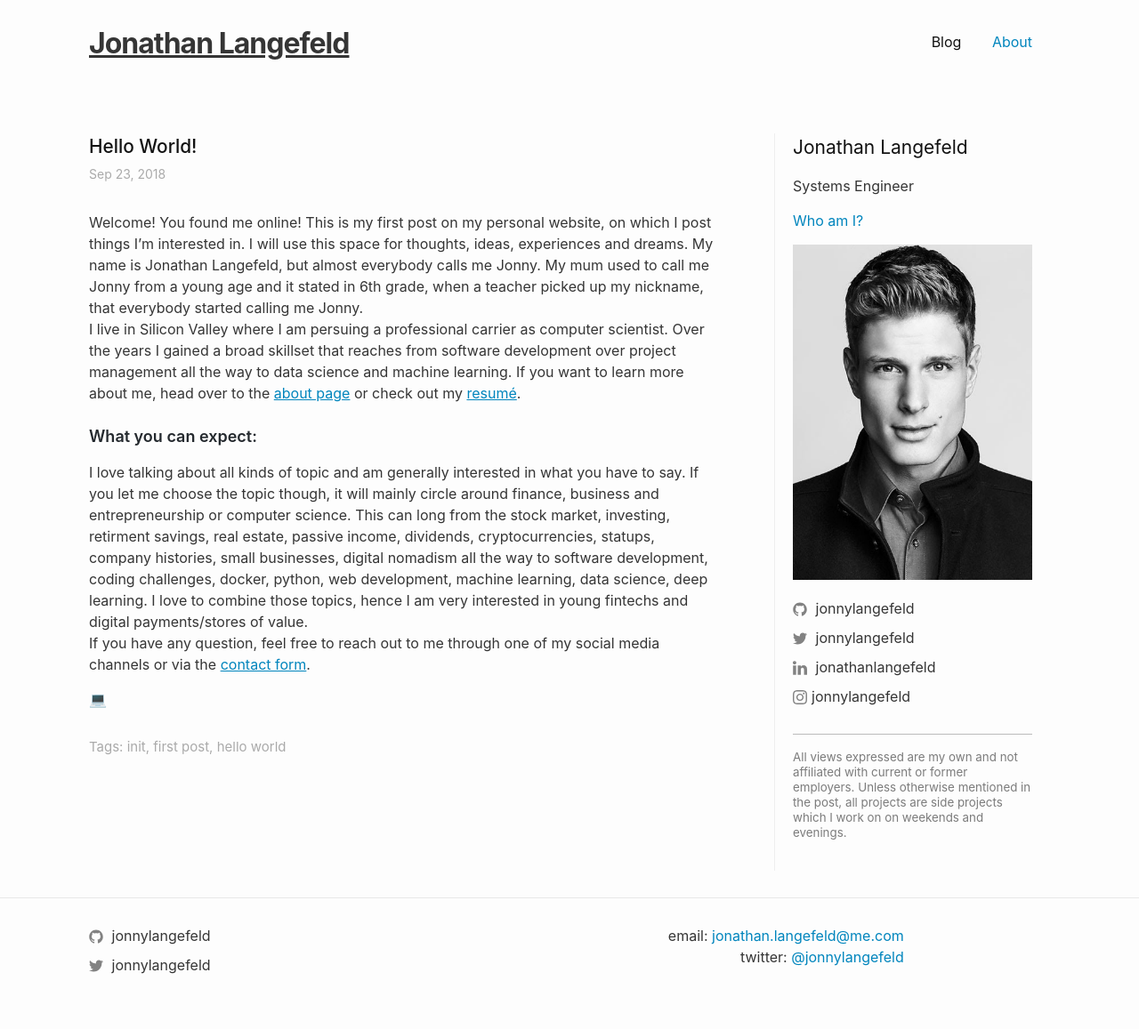
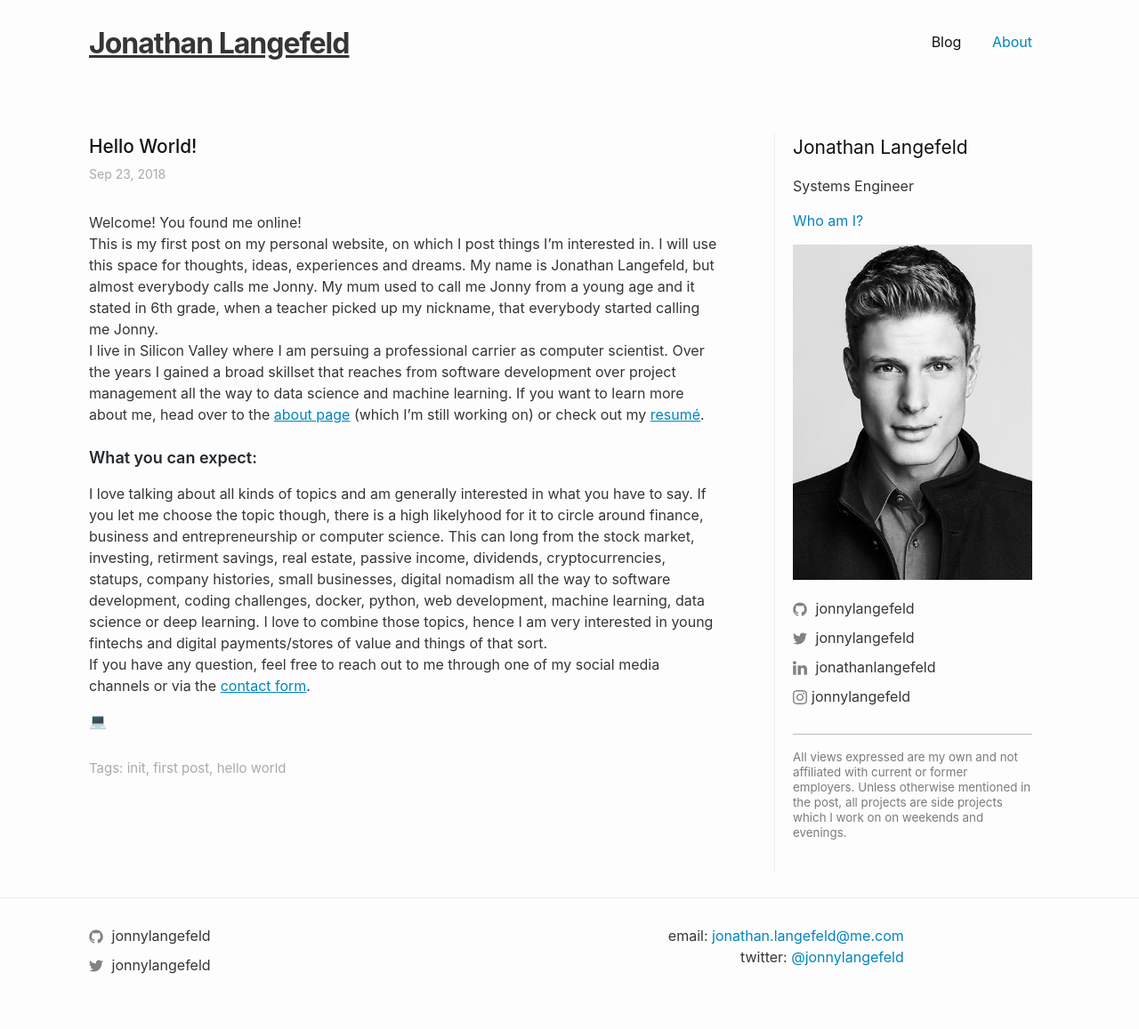
Before and after one commit to jonnylangefeld/jonnylangefeld.com, a Jekyll site: the page built from _posts/2018-09-23-hello-world.md, in a window 1280 px wide. Shown: the whole page at 89% size. Built offline with Jekyll 4.4.1, drawn with Linux system fonts in a browser that asks for light colours; emoji names are drawn with the system emoji font.

Commit message:
update blog post

```diff
--- a/_posts/2018-09-23-hello-world.md
+++ b/_posts/2018-09-23-hello-world.md
@@ -14,11 +14,11 @@
 Welcome! You found me online!
 This is my first post on my personal website, on which I post things I'm interested in. I will use this space for thoughts, ideas, experiences and dreams.
 My name is Jonathan Langefeld, but almost everybody calls me Jonny. My mum used to call me Jonny from a young age and it stated in 6th grade, when a teacher picked up my nickname, that everybody started calling me Jonny.
-I live in Silicon Valley where I am persuing a professional carrier as computer scientist. Over the years I gained a broad skillset that reaches from software development over project management all the way to data science and machine learning. If you want to learn more about me, head over to the [about page](/about) or check out my [resumé](/assets/about/Resumé Jonathan Langefeld.pdf).
+I live in Silicon Valley where I am persuing a professional carrier as computer scientist. Over the years I gained a broad skillset that reaches from software development over project management all the way to data science and machine learning. If you want to learn more about me, head over to the [about page](/about) (which I'm still working on) or check out my [resumé](/assets/about/Resumé Jonathan Langefeld.pdf).
 
 ### What you can expect:
 
-I love talking about all kinds of topic and am generally interested in what you have to say. If you let me choose the topic though, it will mainly circle around finance, business and entrepreneurship or computer science. This can long from the stock market, investing, retirment savings, real estate, passive income, dividends, cryptocurrencies, statups, company histories, small businesses, digital nomadism all the way to software development, coding challenges, docker, python, web development, machine learning, data science, deep learning. I love to combine those topics, hence I am very interested in young fintechs and digital payments/stores of value.
+I love talking about all kinds of topics and am generally interested in what you have to say. If you let me choose the topic though, there is a high likelyhood for it to circle around finance, business and entrepreneurship or computer science. This can long from the stock market, investing, retirment savings, real estate, passive income, dividends, cryptocurrencies, statups, company histories, small businesses, digital nomadism all the way to software development, coding challenges, docker, python, web development, machine learning, data science or deep learning. I love to combine those topics, hence I am very interested in young fintechs and digital payments/stores of value and things of that sort.
 If you have any question, feel free to reach out to me through one of my social media channels or via the [contact form](/about).
 
 :computer:
```
